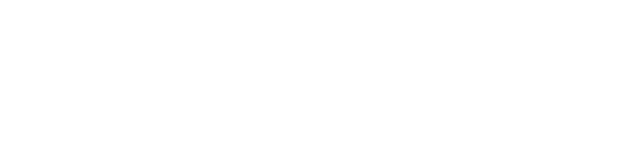
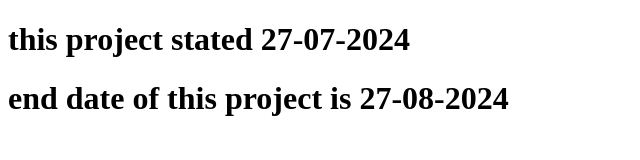
Before and after one commit to VineethGontla/team-, a plain HTML site: page index.html in a window 1280 px wide. Shown: the whole page, without its empty margins (0-640 px from the left). Drawn offline with Linux system fonts and the light colour scheme.

Commit message:
projectdate

```diff
--- a/index.html
+++ b/index.html
@@ -6,6 +6,7 @@
     <title>Document</title>
 </head>
 <body>
-
+    <h1>this project stated 27-07-2024</h1>
+    <h1>end date of this project is 27-08-2024</h1>
 </body>
 </html>
```
